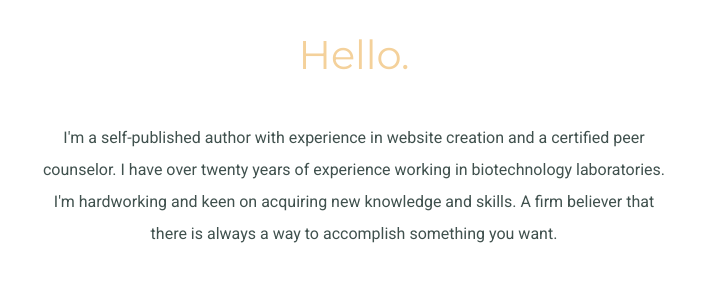
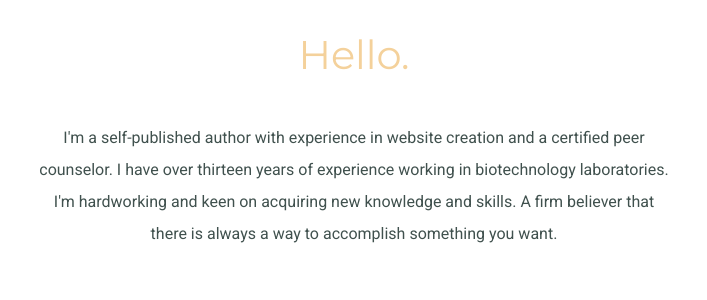
Before and after one commit to ETaht/personal_site, a plain HTML site: page index.html in a window 1280 px wide. Shown: the part 1260-1560 px from the top of the page, 286-993 px from the left. Drawn offline with Linux system fonts and the light colour scheme; a web font is replaced by a local one.

Commit message:
Update index.html
changed work experience

```diff
--- a/index.html
+++ b/index.html
@@ -23,7 +23,7 @@
         <div class="profile">
             <img class="profile-pic" src="images\EvelinTaht.png" alt="Evelin-Taht-img">
             <h2>Hello.</h2>
-            <p>I'm a self-published author with experience in website creation and a certified peer counselor. I have over twenty years of experience working in biotechnology laboratories.
+            <p>I'm a self-published author with experience in website creation and a certified peer counselor. I have over thirteen years of experience working in biotechnology laboratories.
                 I'm hardworking and keen on acquiring new knowledge and skills. A firm believer that there is always a way to accomplish something you want.
             </p>
         </div>
```
